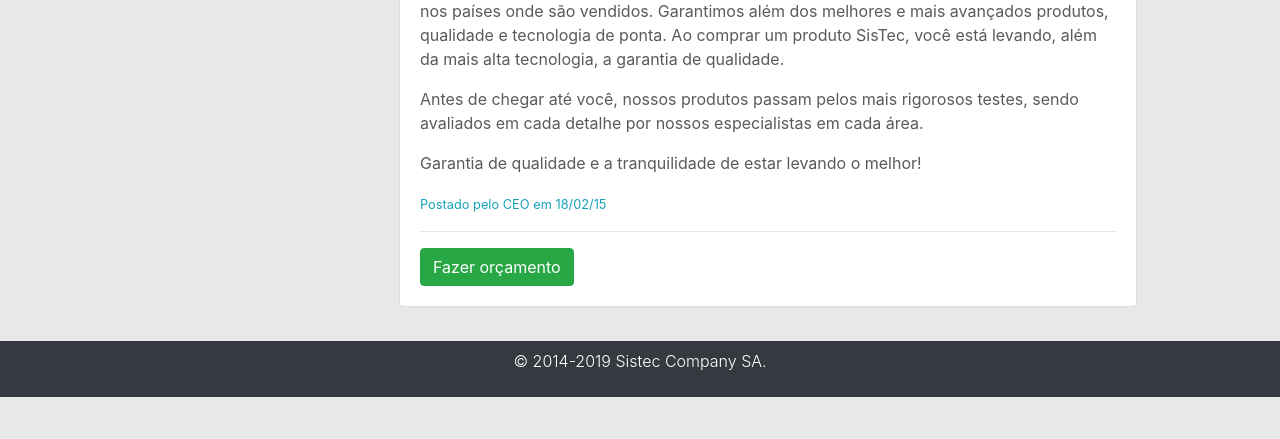
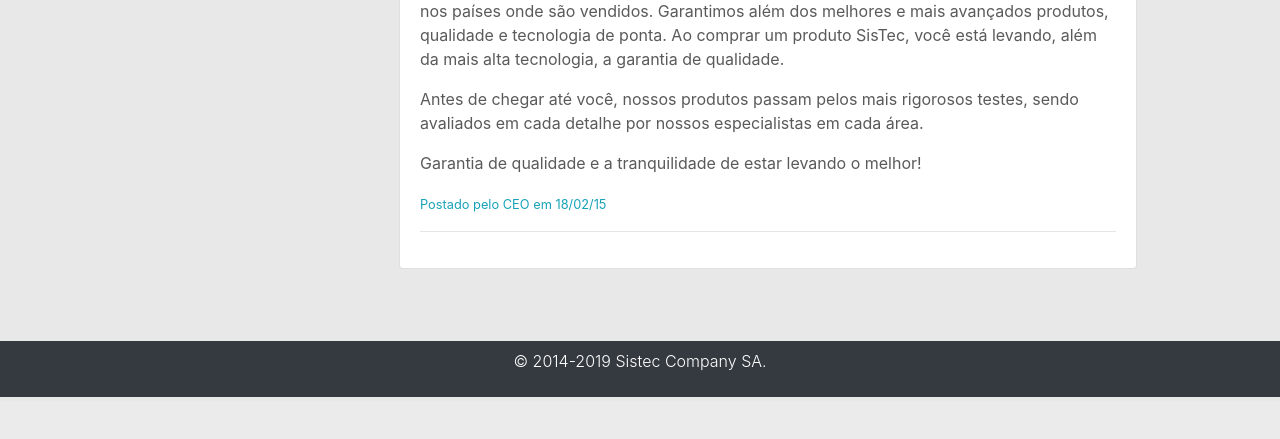
Before and after one commit to SamuelHericles/Projeto_Final_Tec_Web, a PHP site: page /Views/Servico.php in a window 1280 px wide. Shown: the part 3067-3506 px from the top of the page. After the commit the page ends 3464 px from the top, so only its background shows below. Run offline with PHP 8.4, Linux system fonts and the light colour scheme.

Commit message:
Atualização de Intex.php e Servico.php

```diff
--- a/Views/Servico.php
+++ b/Views/Servico.php
@@ -51,7 +51,7 @@
                   uma tecnologia incrível com um suporte ainda melhor.</p>
                 <small class="text-info">Postado pelo Consumer Internet Chief em 12/06/16</small>
                 <hr>
-                <a href="#" class="btn btn-success">Fazer orçamento</a>
+                <a href="../Controlers/Login.php" class=" btn btn-success">Fazer orçamento</a>
               </div>
             </div>
               <div class="card card-outline-secondary my-4">
@@ -82,7 +82,7 @@
                     <p>Nota: O reparo por uma assistência técnica autorizada ocorre mediante a entrega do produto pelo consumidor na própria assistência existente em sua cidade ou na cidade mais próxima, sendo que a retirada também é realizada pelo consumidor no mesmo local.</p>
                   <small class="text-info">Postado pelo Diretor de Multicanais e Varejo em 20/09/17</small>
                   <hr>
-                  <a href="#" class="btn btn-success">Fazer orçamento</a>
+                  <a href="../Controlers/Login.php" class="btn btn-success">Fazer orçamento</a>
                 </div>
               </div>
             <div class="card card-outline-secondary my-4">
@@ -103,7 +103,6 @@
                     <p>Garantia de qualidade e a tranquilidade de estar levando o melhor!</p>
                 <small class="text-info">Postado pelo CEO em 18/02/15</small>
                 <hr>
-                <a href="#" class="btn btn-success">Fazer orçamento</a>
               </div>
             </div>
           </div>
--- a/index.php
+++ b/index.php
@@ -11,7 +11,7 @@
       </ol>
       <div class="carousel-inner">
         <div class="carousel-item active">
-          <svg class="bd-placeholder-img" width="100%" height="100%" xmlns="http://www.w3.org/2000/svg" preserveAspectRatio="xMidYMid slice" focusable="false" role="img"><rect width="100%" height="100%" fill="#191970"/></svg>
+          <svg class="bd-placeholder-img" width="100%" height="100%" xmlns="http://www.w3.org/2000/svg" preserveAspectRatio="xMidYMid slice" focusable="false" role="img"><rect width="100%" height="100%" fill="#777"/></svg>
           <img class="card-img-top"src="Imagens/Web-design.jpg">
           <div class="container">
             <div class="carousel-caption text-left">
@@ -22,7 +22,7 @@
           </div>
         </div>
         <div class="carousel-item">
-          <svg class="bd-placeholder-img" width="100%" height="100%" xmlns="http://www.w3.org/2000/svg" preserveAspectRatio="xMidYMid slice" focusable="false" role="img"><rect width="100%" height="100%" fill="#0000FF"/></svg>
+          <svg class="bd-placeholder-img" width="100%" height="100%" xmlns="http://www.w3.org/2000/svg" preserveAspectRatio="xMidYMid slice" focusable="false" role="img"><rect width="100%" height="100%" fill="#777"/></svg>
           <img class="card-img-top" src="../Imagens/Keyboard.jpg" >
           <div class="container">
             <div class="carousel-caption">
```
